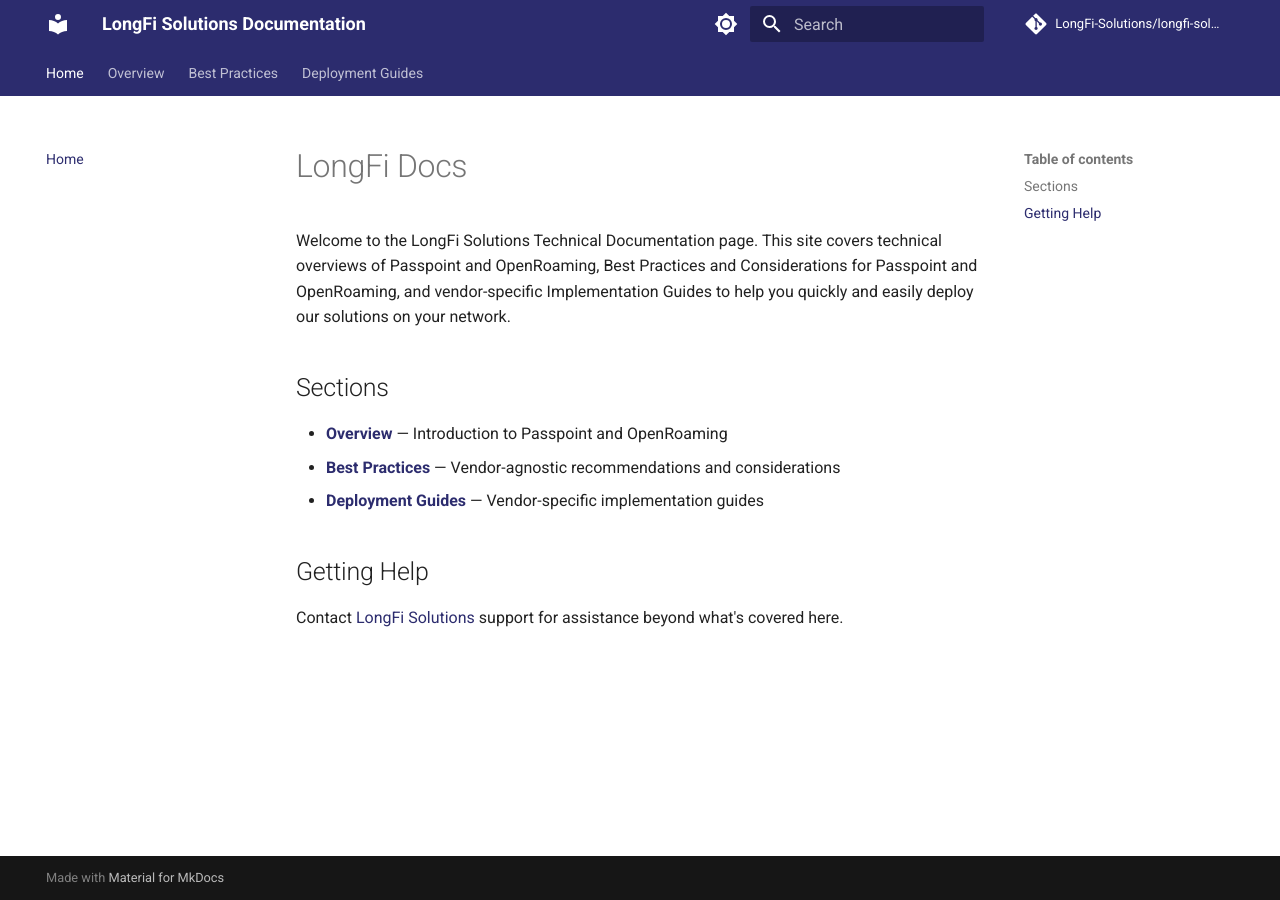
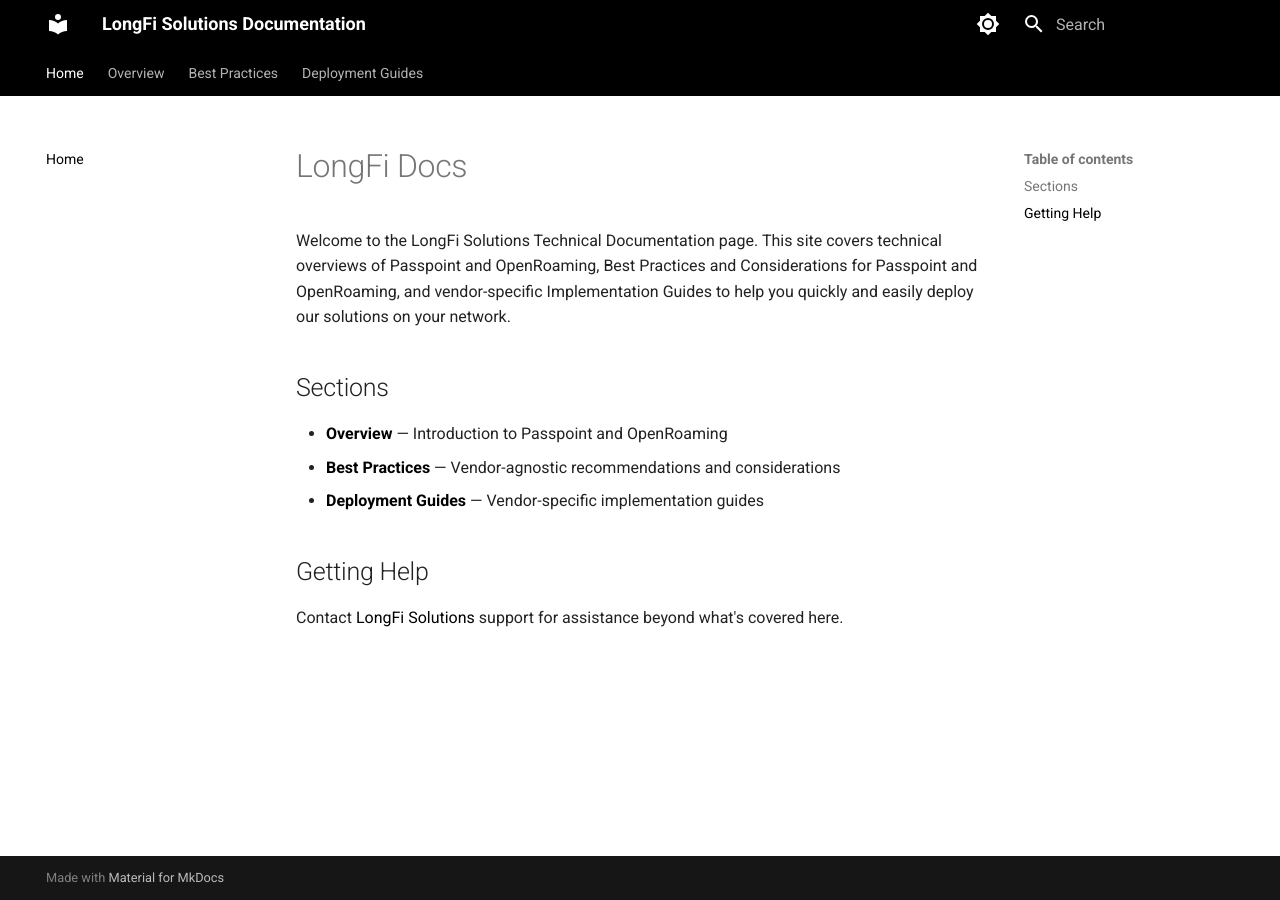
Before and after one commit to LongFi-Solutions/longfi-solutions.github.io, an MkDocs documentation site: the page built from docs/index.md, in a window 1280 px wide. Built offline with MkDocs 1.6.1 and Material for MkDocs 9.7.7, drawn with Linux system fonts in a browser that asks for light colours; comment, search, counter and statistics services are not loaded.

Commit message:
Change primary to black, remove repo link

```diff
--- a/docs/assets/stylesheets/brand.css
+++ b/docs/assets/stylesheets/brand.css
@@ -4,9 +4,9 @@
 */
 
 [data-md-color-scheme="default"] {
-  --md-primary-fg-color:        #2C2C6E;
-  --md-primary-fg-color--light: #244899;
-  --md-primary-fg-color--dark:  #1e1e4a;
+  --md-primary-fg-color:        #000000;
+  --md-primary-fg-color--light: #333333;
+  --md-primary-fg-color--dark:  #000000;
   --md-accent-fg-color:         #244899;
 }
 
--- a/mkdocs.yml
+++ b/mkdocs.yml
@@ -1,8 +1,6 @@
 site_name: LongFi Solutions Documentation
 site_url: https://longfi-solutions.github.io
 site_description: Deployment guides, vendor configuration, and best practices for LongFi Passpoint and OpenRoaming infrastructure.
-repo_url: https://github.com/LongFi-Solutions/longfi-solutions.github.io
-repo_name: LongFi-Solutions/longfi-solutions.github.io
 
 theme:
   name: material
```
